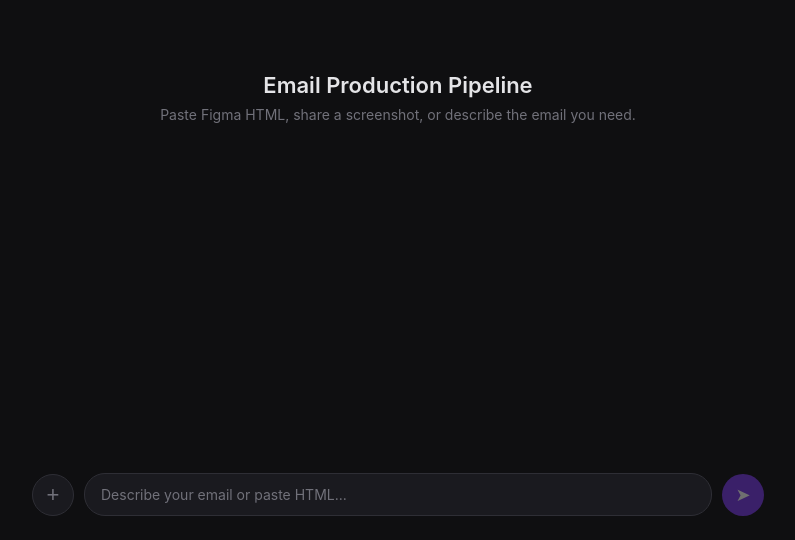
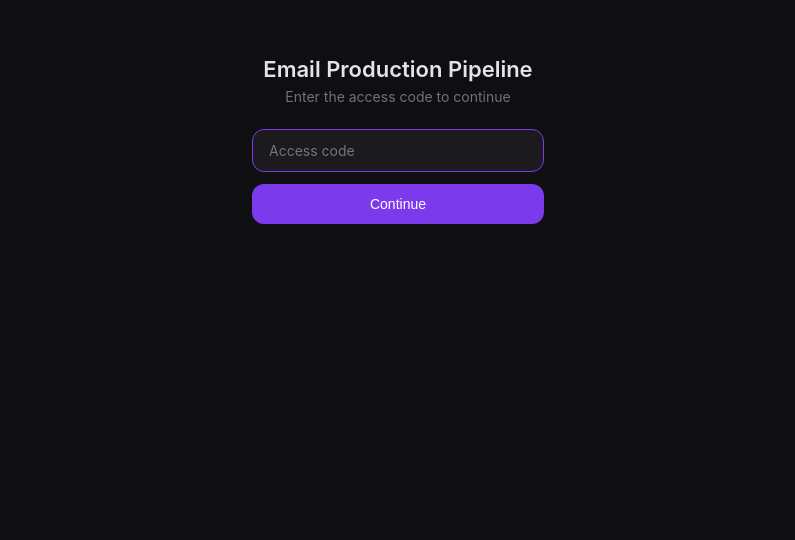
Before and after one commit to codingTPM/figma-n8n-martech, a plain HTML site: page email-chat.html in a window 1280 px wide. Shown: the part 260-800 px from the top of the page, without its empty margins (242-1037 px from the left). Drawn offline with Linux system fonts and the light colour scheme.

Commit message:
Deploy chat UI behind IAP: relative webhook URL, nginx proxy on VM
- Changed WEBHOOK_URL from absolute VM IP to relative path (/webhook/...)
- VM now runs nginx:alpine serving chat UI at / and proxying /webhook/ to n8n
- HTTPS load balancer (136.110.128.46) with IAP restricts access to @vml.com
- Firewall locked down to GCP LB health-check ranges only
- Password gate (vml2026) remains as second auth layer

```diff
--- a/email-chat.html
+++ b/email-chat.html
@@ -243,9 +243,80 @@
       user-select: none;
     }
     .code-toggle summary:hover { color: var(--text); }
+
+    /* ── Password gate ── */
+    #password-gate {
+      position: fixed;
+      inset: 0;
+      background: var(--bg);
+      display: flex;
+      align-items: center;
+      justify-content: center;
+      z-index: 1000;
+    }
+    #password-gate.hidden { display: none; }
+    .gate-box {
+      text-align: center;
+      max-width: 340px;
+      width: 100%;
+      padding: 0 24px;
+    }
+    .gate-box h1 {
+      font-size: 22px;
+      font-weight: 600;
+      margin-bottom: 6px;
+    }
+    .gate-box p {
+      font-size: 14px;
+      color: var(--text-muted);
+      margin-bottom: 24px;
+    }
+    .gate-box input {
+      width: 100%;
+      padding: 12px 16px;
+      border-radius: 12px;
+      border: 1px solid var(--border);
+      background: var(--surface);
+      color: var(--text);
+      font-size: 14px;
+      font-family: inherit;
+      outline: none;
+      margin-bottom: 12px;
+    }
+    .gate-box input:focus { border-color: var(--primary); }
+    .gate-box button {
+      width: 100%;
+      padding: 12px;
+      border-radius: 12px;
+      border: none;
+      background: var(--primary);
+      color: #fff;
+      font-size: 14px;
+      font-weight: 500;
+      cursor: pointer;
+      transition: background 0.15s;
+    }
+    .gate-box button:hover { background: var(--primary-hover); }
+    .gate-error {
+      color: #ef4444;
+      font-size: 13px;
+      margin-top: 8px;
+      display: none;
+    }
   </style>
 </head>
 <body>
+
+  <!-- Password gate -->
+  <div id="password-gate">
+    <div class="gate-box">
+      <h1>Email Production Pipeline</h1>
+      <p>Enter the access code to continue</p>
+      <input type="password" id="gate-input" placeholder="Access code" autofocus />
+      <button id="gate-btn">Continue</button>
+      <div class="gate-error" id="gate-error">Incorrect code. Try again.</div>
+    </div>
+  </div>
 
   <div id="messages" class="empty">
     <div class="welcome">
@@ -267,7 +338,34 @@
     // ╔═══════════════════════════════════════════════════════════╗
     // ║  SETUP: Replace the URL below with your webhook URL.     ║
     // ╚═══════════════════════════════════════════════════════════╝
-    const WEBHOOK_URL = 'http://localhost:5678/webhook/2b1d314a-b915-4295-8194-c53b8f339a1f/chat';
+    const WEBHOOK_URL = '/webhook/2b1d314a-b915-4295-8194-c53b8f339a1f/chat';
+
+    // ── Password gate ──
+    const ACCESS_CODE = 'vml2026';
+    const gate = document.getElementById('password-gate');
+    const gateInput = document.getElementById('gate-input');
+    const gateBtn = document.getElementById('gate-btn');
+    const gateError = document.getElementById('gate-error');
+
+    if (sessionStorage.getItem('authenticated') === 'true') {
+      gate.classList.add('hidden');
+    }
+
+    function tryLogin() {
+      if (gateInput.value === ACCESS_CODE) {
+        sessionStorage.setItem('authenticated', 'true');
+        gate.classList.add('hidden');
+      } else {
+        gateError.style.display = 'block';
+        gateInput.value = '';
+        gateInput.focus();
+      }
+    }
+
+    gateBtn.addEventListener('click', tryLogin);
+    gateInput.addEventListener('keydown', (e) => {
+      if (e.key === 'Enter') tryLogin();
+    });
 
     const messages  = document.getElementById('messages');
     const input     = document.getElementById('msg-input');
```
